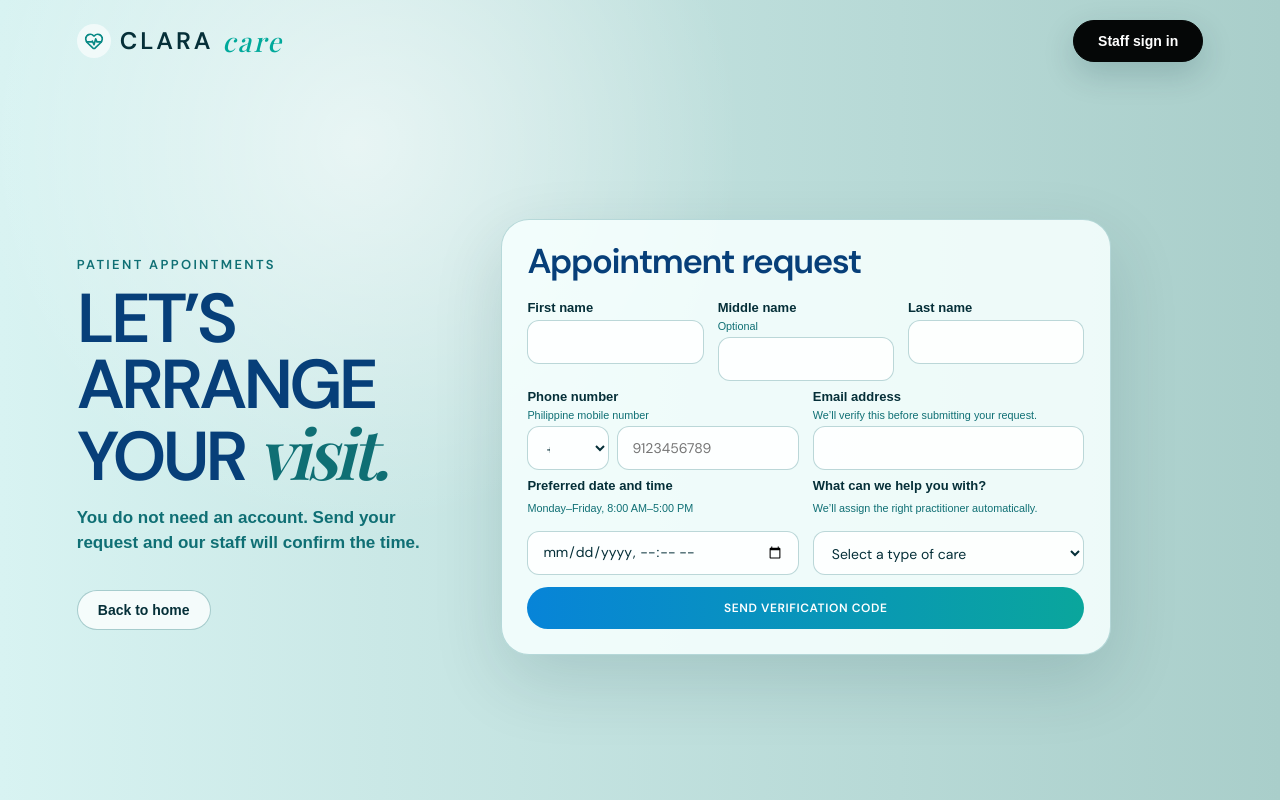
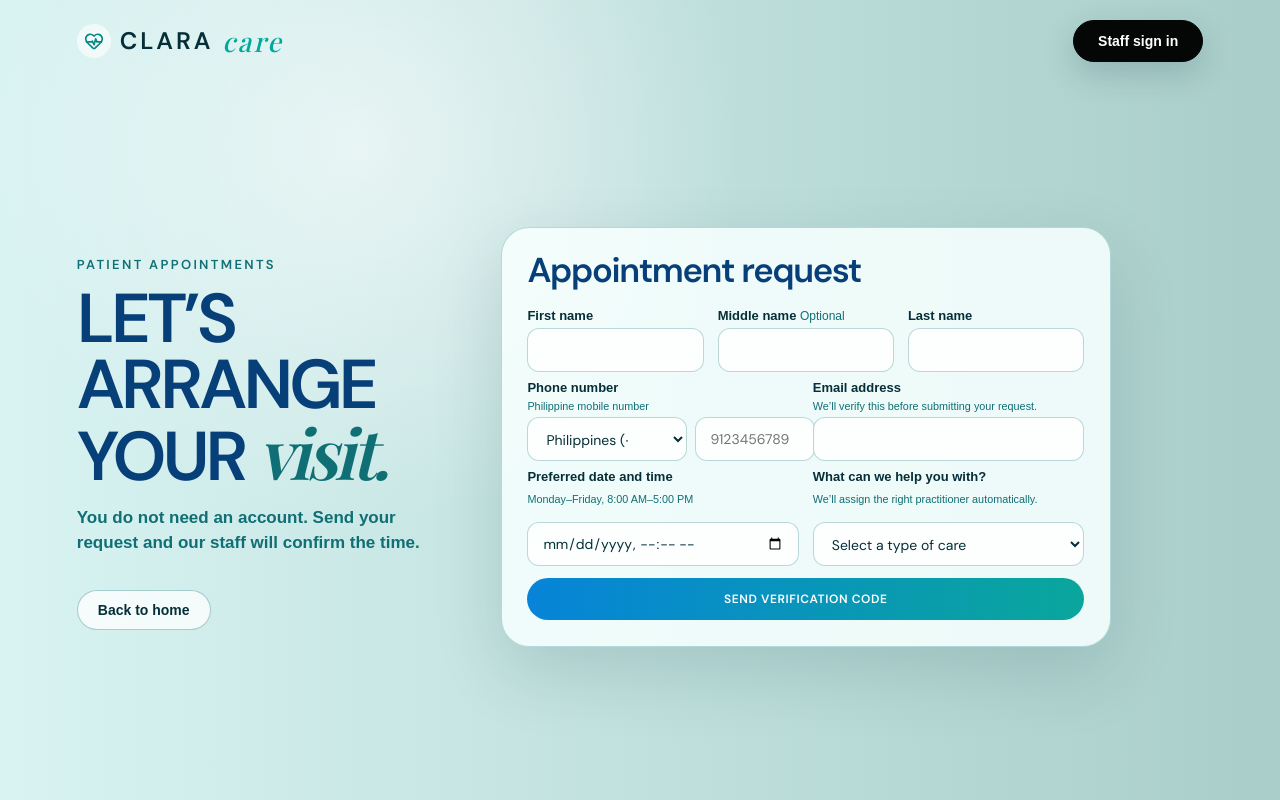
Before and after one commit to altjohn143/web-project, a React (Create React App) app in the folder clinic-management-client/: page /appointment in a window 1280 px wide. Built offline with nearby package versions, Linux system fonts and the light colour scheme; no server answers.

Commit message:
forms pt2

```diff
--- a/clinic-management-client/package.json
+++ b/clinic-management-client/package.json
@@ -8,6 +8,7 @@
     "@testing-library/react": "^16.3.2",
     "@testing-library/user-event": "^13.5.0",
     "axios": "^1.18.1",
+    "libphonenumber-js": "^1.13.15",
     "lucide-react": "^1.24.0",
     "react": "^19.2.7",
     "react-dom": "^19.2.7",
--- a/clinic-management-client/src/pages/PatientAppointmentPage.js
+++ b/clinic-management-client/src/pages/PatientAppointmentPage.js
@@ -1,6 +1,7 @@
 import { useState } from "react";
 import { Link } from "react-router-dom";
 import { HeartPulse } from "lucide-react";
+import { getCountries, getCountryCallingCode } from "libphonenumber-js";
 import api from "../api";
 
 const careOptions = [
@@ -9,9 +10,15 @@ const careOptions = [
   "Pediatrics",
   "Women's health",
 ];
+const countryNames = new Intl.DisplayNames(["en"], { type: "region" });
+const countryOptions = getCountries().map(country => ({
+  country,
+  code: `+${getCountryCallingCode(country)}`,
+  name: countryNames.of(country),
+})).sort((a, b) => a.name.localeCompare(b.name));
 
 const initialForm = {
-  firstName: "", middleName: "", lastName: "", countryCode: "+63", phone: "",
+  firstName: "", middleName: "", lastName: "", country: "PH", phone: "",
   email: "", careType: "", date: "",
 };
 
@@ -30,6 +37,8 @@ export default function PatientAppointmentPage() {
   const [busy, setBusy] = useState(false);
   const [verificationId, setVerificationId] = useState("");
   const [code, setCode] = useState("");
+  const selectedCountry = countryOptions.find(option => option.country === form.country);
+  const isPhilippineNumber = form.country === "PH";
 
   const update = e => setForm({ ...form, [e.target.name]: e.target.value });
   const submit = async e => {
@@ -41,7 +50,7 @@ export default function PatientAppointmentPage() {
     }
     setBusy(true);
     try {
-      const { data } = await api.post("/appointments/public/send-otp", form);
+      const { data } = await api.post("/appointments/public/send-otp", { ...form, countryCode: selectedCountry.code });
       setVerificationId(data.verificationId);
     } catch (err) {
       setError(err.response?.data?.message || err.response?.data?.errors?.[0]?.msg || "We couldn't send your verification code. Please try again.");
@@ -73,11 +82,11 @@ export default function PatientAppointmentPage() {
             <h2>Appointment request</h2>
             <div className="form-row name-row">
               <label>First name<input name="firstName" value={form.firstName} onChange={update} autoComplete="given-name" minLength="2" maxLength="50" required /></label>
-              <label>Middle name <small>Optional</small><input name="middleName" value={form.middleName} onChange={update} autoComplete="additional-name" maxLength="50" /></label>
+              <label><span>Middle name <em className="optional-label">Optional</em></span><input name="middleName" value={form.middleName} onChange={update} autoComplete="additional-name" maxLength="50" /></label>
               <label>Last name<input name="lastName" value={form.lastName} onChange={update} autoComplete="family-name" minLength="2" maxLength="50" required /></label>
             </div>
             <div className="form-row contact-row">
-              <label>Phone number<small>Philippine mobile number</small><div className="phone-fields"><select name="countryCode" value={form.countryCode} onChange={update} aria-label="Country code"><option value="+63">+63</option></select><input name="phone" value={form.phone} onChange={e => setForm({ ...form, phone: e.target.value.replace(/\D/g, "") })} inputMode="numeric" autoComplete="tel-national" pattern="9[0-9]{9}" title="Enter 10 digits starting with 9, for example 9123456789." placeholder="9123456789" maxLength="10" required /></div></label>
+              <label>Phone number<small>{isPhilippineNumber ? "Philippine mobile number" : "Enter 7 to 15 digits"}</small><div className="phone-fields"><select name="country" value={form.country} onChange={update} aria-label="Country code">{countryOptions.map(option => <option key={option.country} value={option.country}>{option.name} ({option.code})</option>)}</select><input name="phone" value={form.phone} onChange={e => setForm({ ...form, phone: e.target.value.replace(/\D/g, "") })} inputMode="numeric" autoComplete="tel-national" pattern={isPhilippineNumber ? "9[0-9]{9}" : "[0-9]{7,15}"} title={isPhilippineNumber ? "Enter 10 digits starting with 9, for example 9123456789." : "Enter 7 to 15 digits."} placeholder={isPhilippineNumber ? "9123456789" : "Phone number"} maxLength={isPhilippineNumber ? "10" : "15"} required /></div></label>
               <label>Email address <small>We’ll verify this before submitting your request.</small><input name="email" type="email" value={form.email} onChange={update} autoComplete="email" inputMode="email" pattern="[^\\s@]+@[^\\s@]+\\.[^\\s@]+" title="Enter a valid email address, including @." required /></label>
             </div>
             <div className="form-row schedule-row">
--- a/clinic-management-client/src/styles/public.css
+++ b/clinic-management-client/src/styles/public.css
@@ -601,8 +601,15 @@
 
 .appointment-page .phone-fields {
   display: grid;
-  grid-template-columns: 82px minmax(0, 1fr);
+  grid-template-columns: minmax(160px, 1.25fr) minmax(120px, 1fr);
   gap: 8px;
+}
+
+.appointment-page .optional-label {
+  color: #0f6f74;
+  font-size: 12px;
+  font-style: normal;
+  font-weight: 400;
 }
 
 .appointment-page .patient-form label {
```
Also changed, not shown: 2 other files (tests, documents, lock files or other folders).
